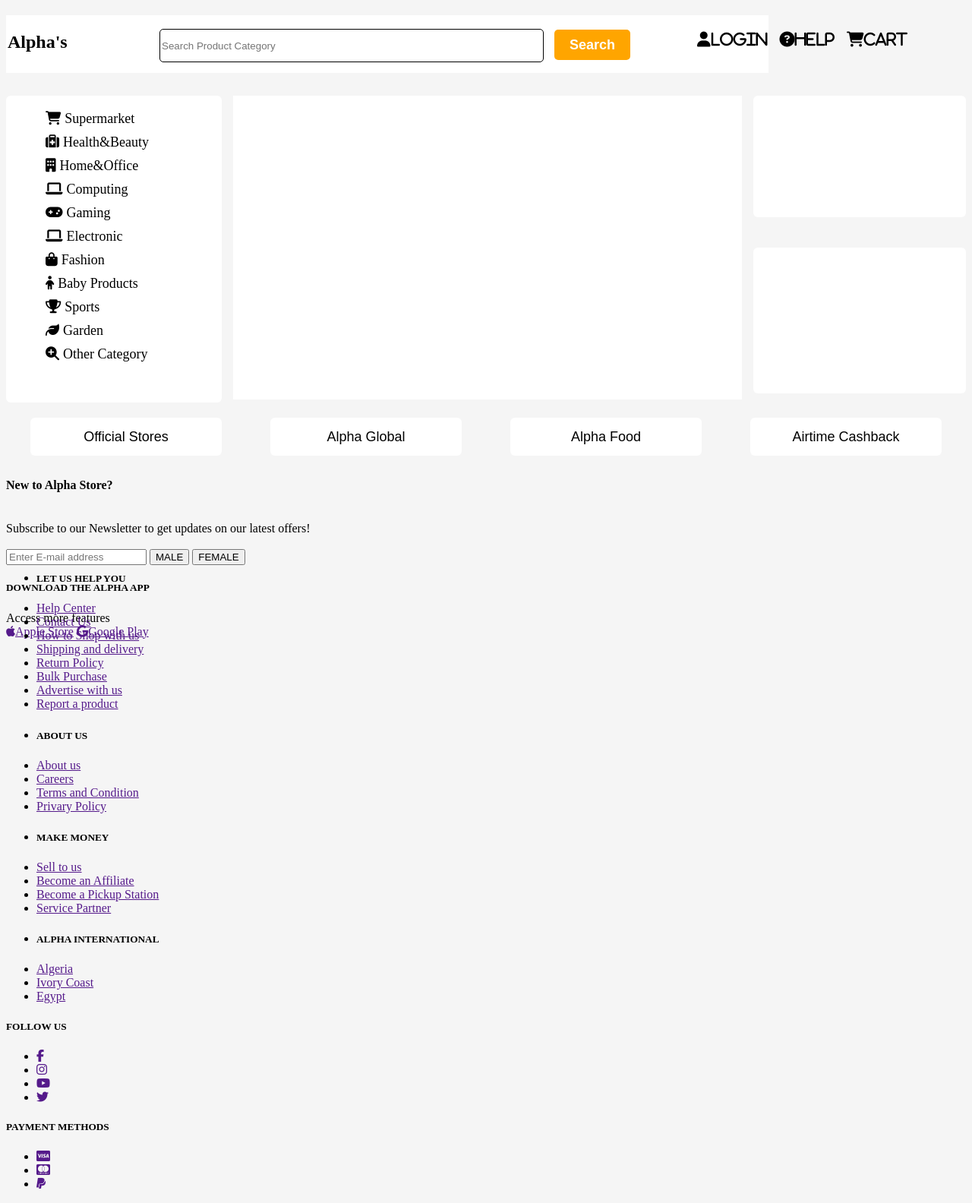
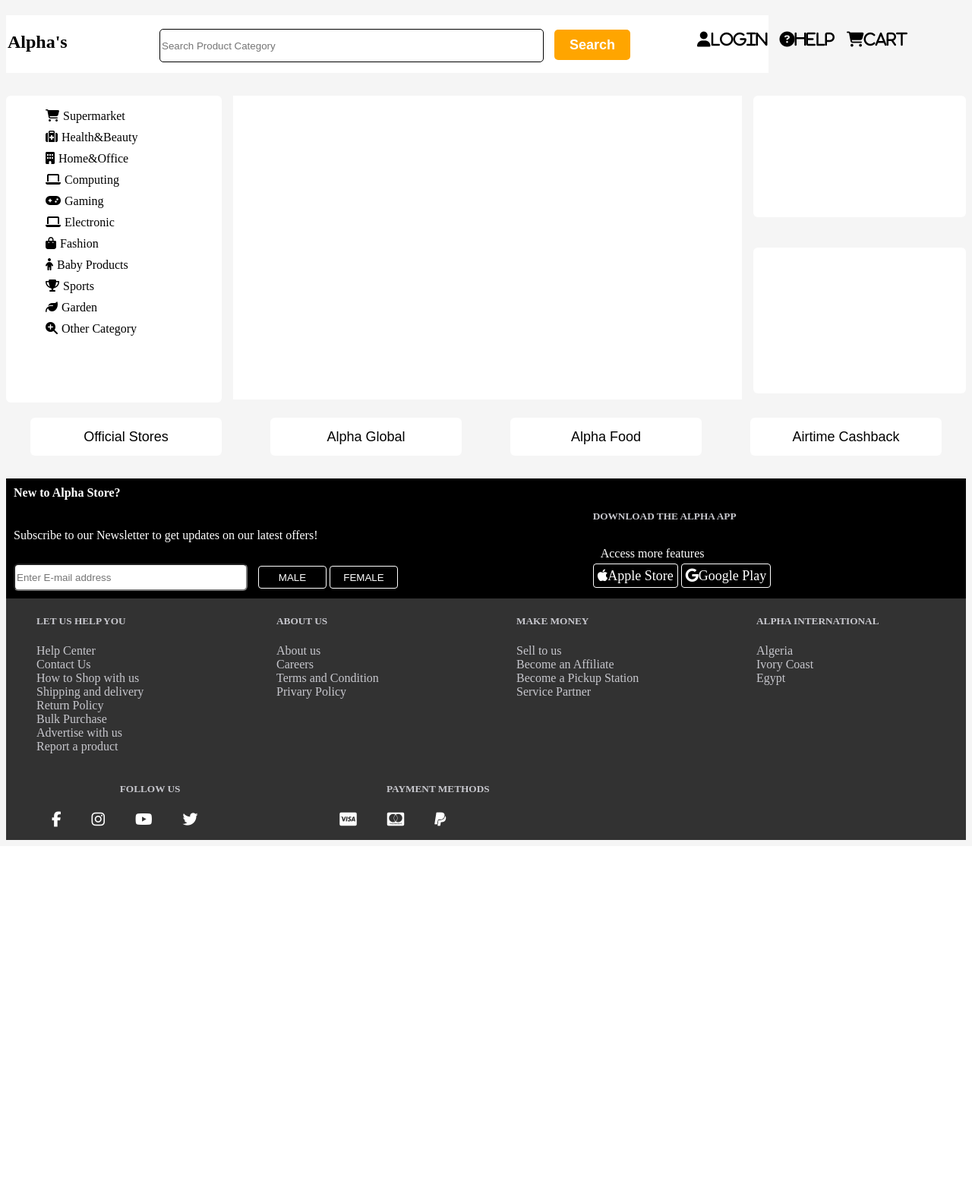
Before and after one commit to LifsaDev/myjum, a PHP site: page / in a window 1280 px wide. Shown: the part 68-1652 px from the top of the page at 76% size. After the commit the page ends 1174 px from the top, so only its background shows below. Run offline with PHP 8.4, Linux system fonts and the light colour scheme; some libraries are stand-ins or nearby versions.

Commit message:
Update index.css

```diff
--- a/index.css
+++ b/index.css
@@ -1,5 +1,6 @@
 body{
     background-color:#f5f5f5;
+    min-width: 700px;
 }
 .navtop {
     background-color: #2f3947;
@@ -7,6 +8,7 @@ body{
     width: 100%;
     border: 0;
 }
+
 .navtop div {
     display: flex;
     margin: 0 auto;
@@ -45,6 +47,7 @@ body{
     display:flex;
     background-color:#ffffff
 }
+
 .searchdiv button:hover{
     background-color:darkorange;
 }
@@ -76,6 +79,8 @@ body{
     color:white;
     cursor:pointer;
     margin-left:10px;
+
+
 }
 .searchdiv input{
     width:500px;
@@ -95,8 +100,8 @@ body{
     height:400px;
     background-color:white;
     border:2px solid white;
-    font-size:large;
     border-radius:6px;
+    cursor:pointer;
 }
 .category ul{
     list-style-type:none;
@@ -119,6 +124,7 @@ body{
     height:400px;
     background-color:white;
     margin-left:15px;
+    cursor:pointer;
 }
 .policy{
     background-color:white;
@@ -168,15 +174,87 @@ body{
 }
 .email{
     display:block;
-    height:100px;
-}
-.email p{
-    margin-top:0px;
+    height:fit-content;
+    background-color:black;
+    color:white;
+    display:flex;
     margin-bottom:0px;
 }
+.email p,h4{
+    margin:0px 0px;
+    padding:10px 10px;
+}
 .email input{
+    margin:0px 10px 10px;
+    height:30px;
+    width:300px;
+    border-radius:6px
+}
+.gender{
+    background-color:black;
+    color:white;
+    height:30px;
+    width:90px;
+    border:1px solid white;
+    border-radius:4px;
+    cursor:pointer;
+}
+.gender:hover{
+    border:2px solid orange;
+    color:orange;
+}
+.download a{
+    color:white;
+    text-decoration:none;
+    border:1px solid;
+    border-radius:4px;
+    font-size:large;
+    padding:5px 5px;
+}
+.download a:hover{
+    color:orange;
+    border:1px solid orange;
+}
+.download{
+    margin:auto;
+    float:left;
+}
+.contactus,.join{
+    background-color:rgb(50 50 50 / 100%);
     margin-top:0px;
-}
-.email.buttons{
     display:flex;
 }
+
+.contactus ul,.join ul{
+    list-style-type:none;
+}
+.help,.about,.makemoney,.intenational{
+    width:25%;
+}
+.contactus ul li a{
+    text-decoration:none;
+    color:#c7c7cd;
+}
+.contactus ul li a:hover{
+    text-decoration:underline;
+}
+.contactus ul li p,h5{
+    color:#c7c7cd;
+}
+.socials,.payment{
+    width:30%;
+}
+.socials ul,.payment ul{
+    display:flex;
+}
+.socials ul li i,.payment ul li i{
+    font-size:20px;
+    margin:auto 20px;
+    color:white;
+}
+.socials h5,.payment h5{
+    text-align: center;;
+}
+.socials ul li i:hover,.payment ul li i:hover{
+    color:orange;
+}
```
